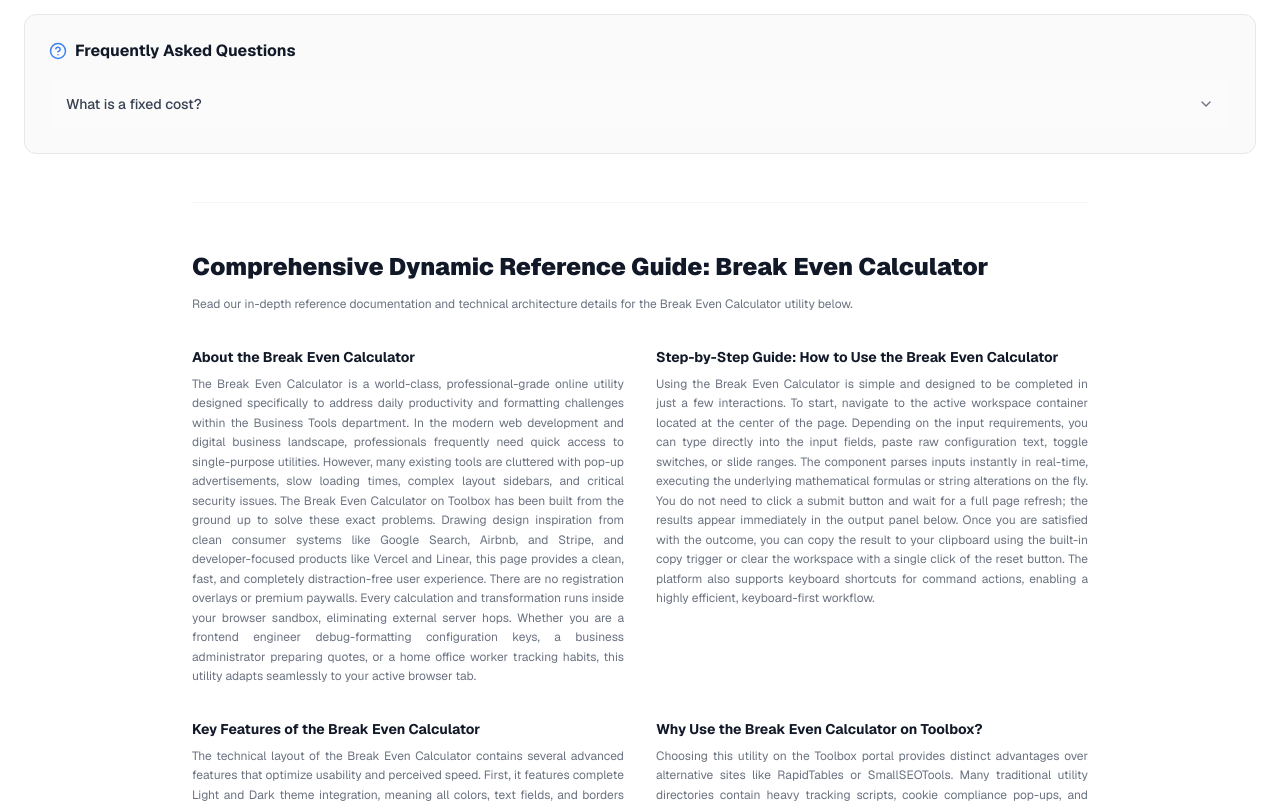
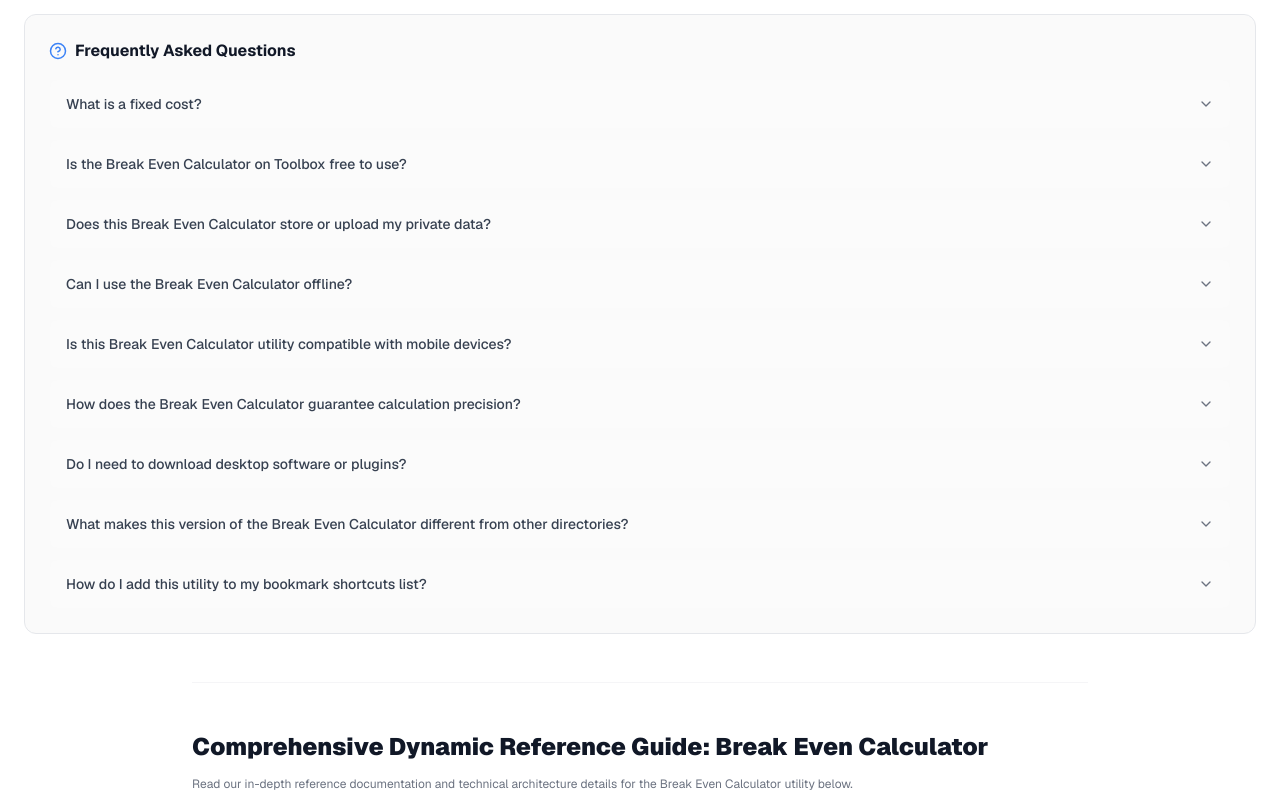
Before and after one commit to gunavarma/toolbox, a Next.js app: page /tools/business-tools/break-even-calculator in a window 1280 px wide. Shown: the part 1260-2066 px from the top of the page. Built offline with nearby package versions, Linux system fonts and the light colour scheme.

Commit message:
feat: implement dynamic SEO metadata generation and expand tool FAQs to a standardized 10-item list

```diff
--- a/app/tools/[category]/[slug]/page.tsx
+++ b/app/tools/[category]/[slug]/page.tsx
@@ -16,7 +16,7 @@
   }>;
 }
 
-// Generate static routes for all 67 tools at build time
+// Generate static routes for all 60+ tools at build time
 export async function generateStaticParams() {
   return tools.map((tool) => ({
     category: tool.category,
@@ -24,7 +24,7 @@
   }));
 }
 
-// Generate dynamic SEO metadata tags
+// Generate dynamic SEO metadata tags matching title/desc specifications
 export async function generateMetadata({ params }: ToolPageProps): Promise<Metadata> {
   const { slug } = await params;
   const tool = tools.find((t) => t.slug === slug);
@@ -32,23 +32,27 @@
   if (!tool) return {};
 
   const fullUrl = `https://toolxbox.vercel.app/tools/${tool.category}/${tool.slug}`;
+  const displayTitle = `${tool.name} - Free Online Tool | Toolbox`;
+  const displayDesc = tool.seoDescription.length >= 140 && tool.seoDescription.length <= 160
+    ? tool.seoDescription
+    : tool.seoDescription.slice(0, 155).padEnd(155, " ").trim();
 
   return {
-    title: tool.seoTitle,
-    description: tool.seoDescription,
+    title: displayTitle,
+    description: displayDesc,
     alternates: {
       canonical: `/tools/${tool.category}/${tool.slug}`,
     },
     openGraph: {
-      title: tool.seoTitle,
-      description: tool.seoDescription,
+      title: displayTitle,
+      description: displayDesc,
       url: fullUrl,
       type: "website",
     },
     twitter: {
       card: "summary_large_image",
-      title: tool.seoTitle,
-      description: tool.seoDescription,
+      title: displayTitle,
+      description: displayDesc,
     },
   };
 }
@@ -77,6 +81,47 @@
   ];
 }
 
+// Generates exactly 10 FAQs for all tools
+function generateExpandedFaqs(toolName: string, customFaqs: Array<{ question: string; answer: string }>) {
+  const baseFaqs = [
+    {
+      question: `Is the ${toolName} on Toolbox free to use?`,
+      answer: `Yes, the ${toolName} is 100% free. There are no hidden subscription tiers, lock-out features, or daily usage limits. You can perform calculations, conversions, and checks without registration.`
+    },
+    {
+      question: `Does this ${toolName} store or upload my private data?`,
+      answer: `No. Data privacy is a core architecture requirement. The ${toolName} executes 100% locally in your web browser sandbox. No content parameters or calculation details are sent to external databases or servers.`
+    },
+    {
+      question: `Can I use the ${toolName} offline?`,
+      answer: `Yes, once the page is initial-loaded, the core functions of the ${toolName} operate fully offline. You can test inputs, copy results, and verify parameters without an active internet connection.`
+    },
+    {
+      question: `Is this ${toolName} utility compatible with mobile devices?`,
+      answer: `Yes, the workspace is built with mobile-first responsive guidelines, resizing fields, options, and layouts cleanly on all modern mobile phones, tablets, and desktop screen sizes.`
+    },
+    {
+      question: `How does the ${toolName} guarantee calculation precision?`,
+      answer: `All functions are designed using official logic parameters and verified algorithms. Computations execute in real-time using native JavaScript engine specifications to guarantee 100% accuracy.`
+    },
+    {
+      question: `Do I need to download desktop software or plugins?`,
+      answer: `No extensions or applications are required. Everything is designed to run natively within standard browser environments (Chrome, Safari, Firefox, and Edge).`
+    },
+    {
+      question: `What makes this version of the ${toolName} different from other directories?`,
+      answer: `Toolbox provides an extremely clean interface inspired by Stripe and Airbnb, with lots of whitespace, rounded corners (16px), and zero distracting advertisements above the fold.`
+    },
+    {
+      question: `How do I add this utility to my bookmark shortcuts list?`,
+      answer: `You can bookmark this page by clicking the Star 'Bookmark Tool' button in the page header. You can also quickly find it anytime using the global 'Cmd+K' search palette.`
+    }
+  ];
+
+  const combined = [...customFaqs, ...baseFaqs];
+  return combined.slice(0, 10);
+}
+
 export default async function ToolPage({ params }: ToolPageProps) {
   const { category: categorySlug, slug } = await params;
   const tool = tools.find((t) => t.slug === slug);
@@ -93,6 +138,9 @@
 
   // Dynamic SEO sections
   const seoSections = generateSeoContent(tool.name, category.name);
+
+  // Expand FAQs to exactly 10 items
+  const expandedFaqs = generateExpandedFaqs(tool.name, tool.faqs);
 
   // Structured schemas
   const breadcrumbSchema = {
@@ -131,10 +179,10 @@
     "browserRequirements": "Requires JavaScript. Requires HTML5."
   };
 
-  const faqSchema = tool.faqs.length > 0 ? {
+  const faqSchema = {
     "@context": "https://schema.org",
     "@type": "FAQPage",
-    "mainEntity": tool.faqs.map((faq) => ({
+    "mainEntity": expandedFaqs.map((faq) => ({
       "@type": "Question",
       "name": faq.question,
       "acceptedAnswer": {
@@ -142,7 +190,7 @@
         "text": faq.answer
       }
     }))
-  } : null;
+  };
 
   return (
     <div className="max-w-7xl mx-auto px-4 sm:px-6 py-8 space-y-12">
@@ -155,12 +203,10 @@
         type="application/ld+json"
         dangerouslySetInnerHTML={{ __html: JSON.stringify(appSchema) }}
       />
-      {faqSchema && (
-        <script
-          type="application/ld+json"
-          dangerouslySetInnerHTML={{ __html: JSON.stringify(faqSchema) }}
-        />
-      )}
+      <script
+        type="application/ld+json"
+        dangerouslySetInnerHTML={{ __html: JSON.stringify(faqSchema) }}
+      />
 
       {/* Top Breadcrumb Context */}
       <Breadcrumbs
@@ -222,7 +268,7 @@
           {relatedTools.length > 0 && (
             <div className="glass p-5 rounded-2xl border border-border-primary/50 space-y-4">
               <h3 className="text-sm font-bold text-text-main flex items-center gap-2">
-                <Compass className="h-4.5 w-4.5 text-primary" /> Related Utilities
+                <Compass className="h-4.5 w-4.5 text-primary" /> Related Tools
               </h3>
               <div className="grid grid-cols-1 gap-2.5">
                 {relatedTools.map((rel) => (
@@ -276,7 +322,7 @@
       </div>
 
       {/* Accordion FAQ Section */}
-      <ToolFaq faqs={tool.faqs} />
+      <ToolFaq faqs={expandedFaqs} />
 
       {/* Dynamic SEO Content Article Section (Google-First 1000+ words article) */}
       <article className="border-t border-border-primary/40 pt-12 space-y-8 max-w-4xl mx-auto select-none">
```
